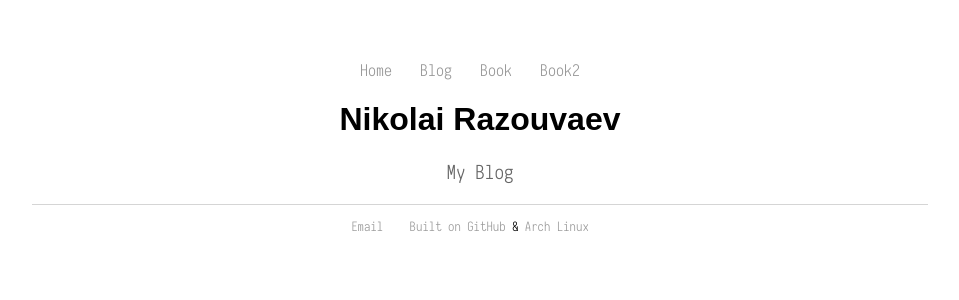
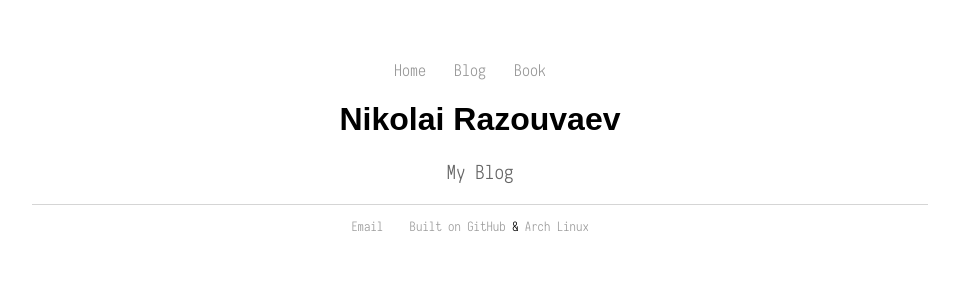
Before and after one commit to nkrzv/nkrzv.github.io, a Jekyll site: the page built from index.html, in a window 1280 px wide. Shown: the top 300 px of the page, without its empty margins (160-1119 px from the left). Built offline with Jekyll 4.4.1, drawn with Linux system fonts in a browser that asks for light colours.

Commit message:
Update default.html

```diff
--- a/_layouts/default.html
+++ b/_layouts/default.html
@@ -11,7 +11,6 @@
         		<li><a href="/">Home</a></li>
         		<li><a href="/blog">Blog</a></li>
 			<li><a href="/book">Book</a></li>
-			<li><a href="/book.html">Book2</a></li>
     		</ul>
 		</nav>
 		<div class="container">
```
